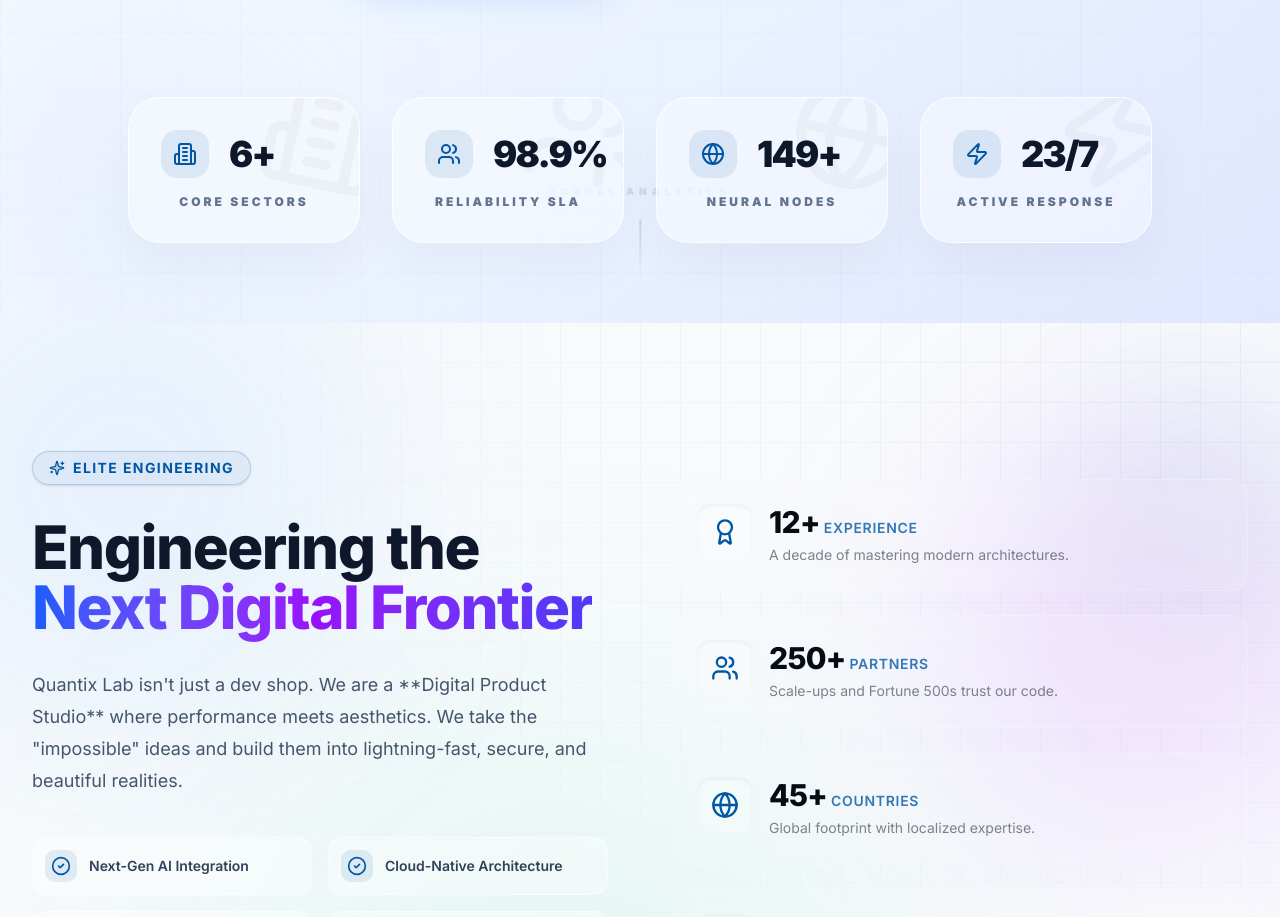
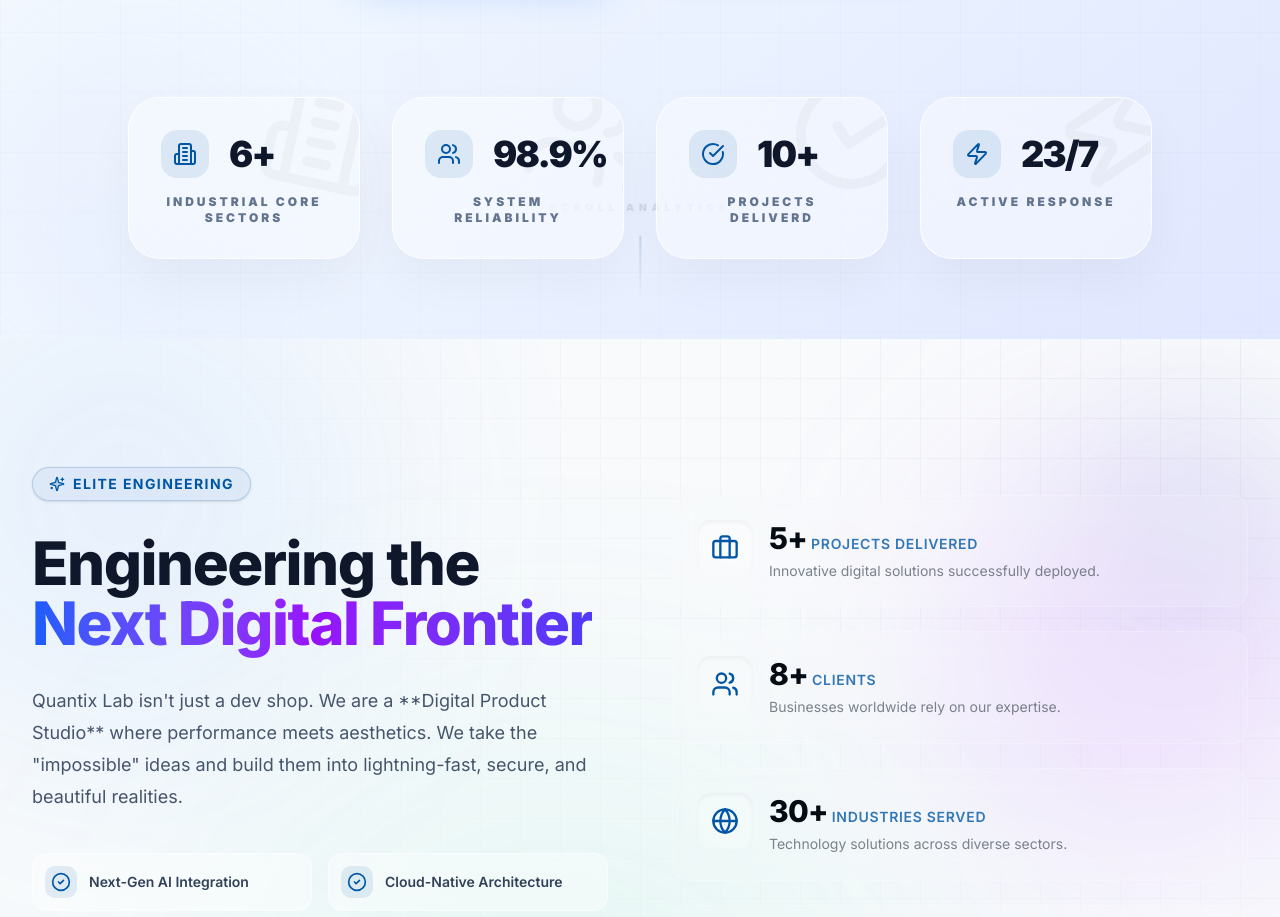
Before and after one commit to Grow-My-List/Company-Website--1, a Next.js app: page / in a window 1280 px wide. Shown: the part 880-1797 px from the top of the page. Built offline with nearby package versions, Linux system fonts and the light colour scheme.

Commit message:
Home page Edited And insta link added

```diff
--- a/components/header.tsx
+++ b/components/header.tsx
@@ -169,7 +169,7 @@ export function Header() {
               <LinkedInIcon className="h-6 w-6" />
               <span>LinkedIn</span>
             </a>
-            <a href="https://instagram.com" className="flex items-center gap-2 text-sm font-medium">
+            <a href="https://www.instagram.com/quantixlabs03/?__coig_challenged=1" className="flex items-center gap-2 text-sm font-medium">
               <InstagramIcon className="h-6 w-6" />
               <span>Instagram</span>
             </a>
--- a/components/home/about-preview.tsx
+++ b/components/home/about-preview.tsx
@@ -2,7 +2,7 @@
 
 import React, { useState, useEffect, useRef, useMemo } from "react"
 import Link from "next/link"
-import { Award, Users, Globe, ArrowRight, CheckCircle2, Sparkles, Rocket, Shield, Zap } from "lucide-react"
+import { Award, Users, Globe, ArrowRight, CheckCircle2, Sparkles, Rocket, ShieldCheckIcon, Zap, Briefcase } from "lucide-react"
 
 /** * INTERNALS: Custom Hooks (Injected for Single-File Portability)
  * In a production app, these would remain in @/hooks
@@ -102,17 +102,17 @@ export function AboutPreview() {
   const { ref: titleRef, isVisible: titleVisible } = useScrollAnimation()
 
   const highlights = [
-    { icon: Award, value: "12+", label: "Experience", description: "A decade of mastering modern architectures." },
-    { icon: Users, value: "250+", label: "Partners", description: "Scale-ups and Fortune 500s trust our code." },
-    { icon: Globe, value: "45+", label: "Countries", description: "Global footprint with localized expertise." },
-    { icon: Shield, value: "99.9%", label: "Uptime", description: "Reliability is the core of our digital DNA." },
+  { icon: Briefcase, value: "5+", label: "Projects Delivered", description: "Innovative digital solutions successfully deployed." },
+  { icon: Users, value: "8+", label: "Clients", description: "Businesses worldwide rely on our expertise." },
+  { icon: Globe, value: "30+", label: "Industries Served", description: "Technology solutions across diverse sectors." },
+  { icon: ShieldCheckIcon, value: "99%", label: "System Reliability", description: "Stable infrastructure powering every service." }
   ]
 
   const features = [
     "Next-Gen AI Integration",
     "Cloud-Native Architecture",
     "Zero-Trust Security",
-    "User-Centric UX Design",
+    "Reliability Service",
     "High-Velocity DevOps",
     "Post-Launch Maintenance"
   ]
--- a/components/home/hero-section.tsx
+++ b/components/home/hero-section.tsx
@@ -3,7 +3,7 @@
 import React, { useEffect, useState, useMemo } from "react"
 import Link from "next/link"
 import { Button } from "@/components/ui/button"
-import { ArrowRight, ShieldCheck, Globe, Zap, Users, Building2 } from "lucide-react"
+import { ArrowRight, ShieldCheck, Globe, Zap, Users, Building2,Folder,CheckCircle  } from "lucide-react"
 import { useScrollAnimation, useCountUp } from "@/hooks/use-scroll-animation"
 
 /**
@@ -185,9 +185,9 @@ export function HeroSection() {
             </div>
 
             <div className={`grid grid-cols-1 md:grid-cols-2 lg:grid-cols-4 gap-8 transition-all duration-1000 delay-800 ${mounted ? 'opacity-100 translate-y-0' : 'opacity-0 translate-y-12'}`}>
-              <CompanyMetric value={7} suffix="+" label="Core Sectors" icon={Building2} />
-              <CompanyMetric value={99} suffix=".9%" label="Reliability SLA" icon={Users} />
-              <CompanyMetric value={150} suffix="+" label="Neural Nodes" icon={Globe} />
+              <CompanyMetric value={7} suffix="+" label="Industrial Core Sectors" icon={Building2} />
+              <CompanyMetric value={99} suffix=".9%" label="System Reliability" icon={Users} />
+              <CompanyMetric value={11} suffix="+" label="Projects Deliverd" icon={CheckCircle} />
               <CompanyMetric value={24} suffix="/7" label="Active Response" icon={Zap} />
             </div>
           </div>
```
